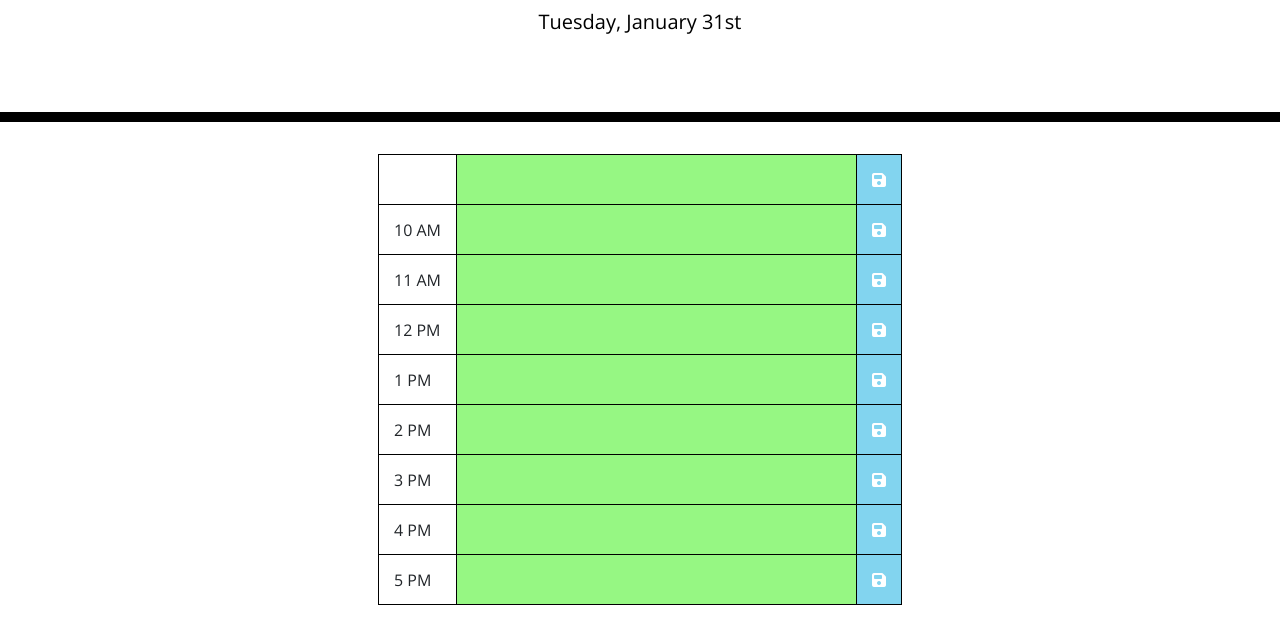
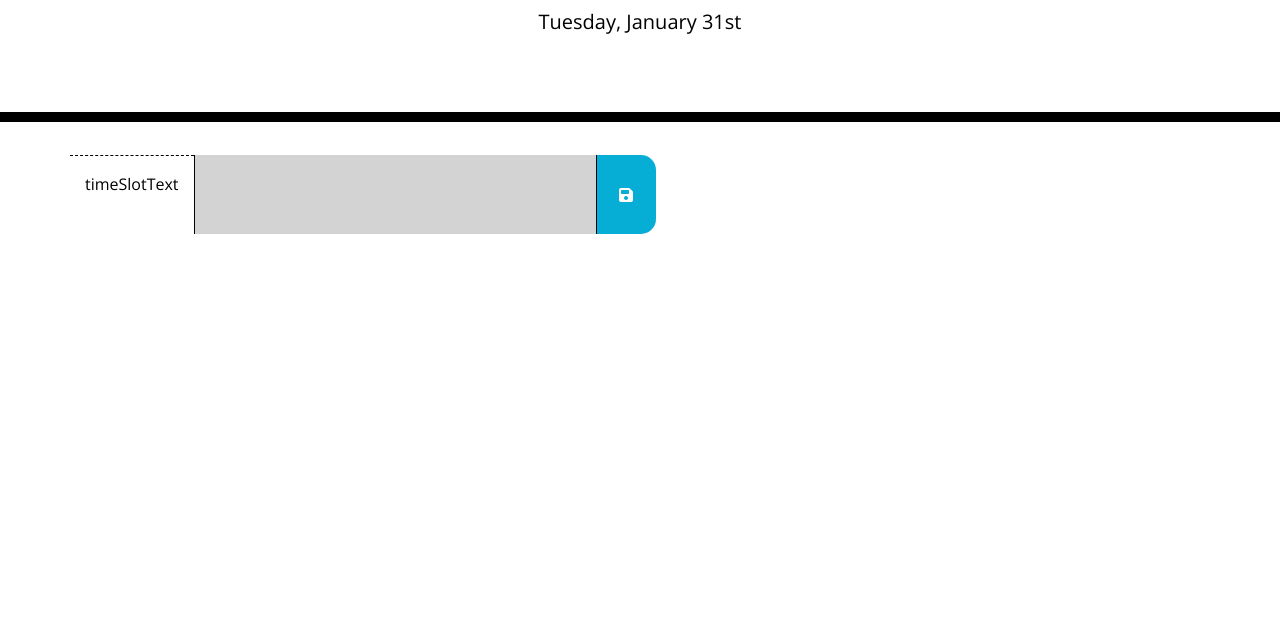
Before and after one commit to Pedrobe9/workd-day-scheduler, a plain HTML site: page index.html in a window 1280 px wide. Shown: the part 182-800 px from the top of the page. Drawn offline with nearby package versions, Linux system fonts and the light colour scheme.

Commit message:
Changed structure of table. Added content to style

```diff
--- a/script.js
+++ b/script.js
@@ -1,38 +1,49 @@
+$(document).ready(function(){
 
 // Reference to DOM elements
 let currentDayEl = $('#currentDay');
 let containerDiv = $("div:first");
-
+//Make save button with class .saveBtn
+let saveBtn;
+containerDiv.addClass('time-block')
 
 let currentDate = moment().format("dddd, MMMM Do");
 currentDayEl.text(currentDate);
 
-// create table rows
-// create div and attach  to containerDiv
-let tableRowsSection = $('<table>');
-containerDiv.append(tableRowsSection);
-// create table rows
-let tableRow1 = $('<tr><td id="r1c1" class="c1"></td><td id="r1c2" class="c2"></td><td id="r1c3" class="c3"><a href="#"><i class="fa-solid fa-floppy-disk"></i></a></td></tr>');
-tableRowsSection.append(tableRow1);
-let tableRow2 = $('<tr><td id="r2c1" class="c1">10 AM</td><td id="r2c2" class="c2"></td><td id="r2c3" class="c3"><a href="#"><i class="fa-solid fa-floppy-disk"></i></a></td></tr>');
-tableRowsSection.append(tableRow2);
-let tableRow3 = $('<tr><td id="r3c1" class="c1">11 AM</td><td id="r3c2" class="c2"></td><td id="r3c3" class="c3"><a href="#"><i class="fa-solid fa-floppy-disk"></i></a></td></tr>');
-tableRowsSection.append(tableRow3);
-let tableRow4 = $('<tr><td id="r4c1" class="c1">12 PM</td><td id="r4c2" class="c2"></td><td id="r4c3" class="c3"><a href="#"><i class="fa-solid fa-floppy-disk"></i></a></td></tr>');
-tableRowsSection.append(tableRow4);
-let tableRow5 = $('<tr><td id="r5c1" class="c1">1 PM</td><td id="r5c2" class="c2"></td><td id="r5c3" class="c3"><a href="#"><i class="fa-solid fa-floppy-disk"></i></a></td></tr>');
-tableRowsSection.append(tableRow5);
-let tableRow6 = $('<tr><td id="r6c1" class="c1">2 PM</td><td id="r6c2" class="c2"></td><td id="r6c3" class="c3"><a href="#"><i class="fa-solid fa-floppy-disk"></i></a></td></tr>');
-tableRowsSection.append(tableRow6);
-let tableRow7 = $('<tr><td id="r7c1" class="c1">3 PM</td><td id="r7c2" class="c2"></td><td id="r7c3" class="c3"><a href="#"><i class="fa-solid fa-floppy-disk"></i></a></td></tr>');
-tableRowsSection.append(tableRow7);
-let tableRow8 = $('<tr><td id="r8c1" class="c1">4 PM</td><td id="r8c2" class="c2"></td><td id="r8c3" class="c3"><a href="#"><i class="fa-solid fa-floppy-disk"></i></a></td></tr>');
-tableRowsSection.append(tableRow8);
-let tableRow9 = $('<tr><td id="r9c1" class="c1">5 PM</td><td id="r9c2" class="c2"></td><td id="r9c3" class="c3"><a href="#"><i class="fa-solid fa-floppy-disk"></i></a></td></tr>');
-tableRowsSection.append(tableRow9);
+// time using moment.js
+let time = moment().format("hh A");
 
 
-// Borders of table and position
+  // .description determines how text is wrapped in text area
+  let inputNote = $('<textarea rows="2" cols="40" class="description">');
+  // Time slot creation
+  let timeSlot = $('<p class="hour">');
+  timeSlot.text('timeSlotText');
+
+  //Color of textarea changes with time
+  console.log(time);
+  let currentClass;
+  if (timeSlot.text() < time) {
+      currentClass = "past";
+  } else if (timeSlot.text() == time) {
+      currentClass = "present";
+  } else {
+      currentClass = "past";
+  }
+  inputNote.addClass(currentClass);
+  //Make save button with class .saveBtn
+  saveBtn = $('<i class="saveBtn fa-solid fa-floppy-disk"></i>');
+  // construct the row
+  let tableRow = $('<div class="row">');
+  tableRow.append(timeSlot, inputNote, saveBtn);
+  containerDiv.append(tableRow);
+
+
+
+
+
+
+/*/ Borders of table and position
 let tableFrame = $('td');
 tableFrame.css({"height":"50px", "border":"1px solid black", "padding":"15px"});
 tableRowsSection.parent().css({"display":"flex", "justify-content":"center"});
@@ -61,4 +72,11 @@ for (let i = 0; i < 8; i++) {
           $(textSlot[j]).css("background-color", "rgba(20, 20, 20, 0.3)");
         }
     }
-}
+}*/
+
+
+
+
+
+
+});
--- a/style.css
+++ b/style.css
@@ -36,10 +36,14 @@ textarea {
   border-top: 1px solid white;
 }
 
+/*Added justify-content, padding*/
 .hour {
   background-color: #ffffff;
   color: #000000;
   border-top: 1px dashed #000000;
+  align-items: center;
+  justify-content: center;
+  padding: 20px 15px;
 }
 
 .past {
@@ -57,12 +61,18 @@ textarea {
   color: white;
 }
 
+/* Modified, added display, width, align, flex-wrap */
 .saveBtn {
+  display: flex;
+  width: 60px;
   border-left: 1px solid black;
   border-top-right-radius: 15px;
   border-bottom-right-radius: 15px;
   background-color: #06aed5;
   color: white;
+  align-items: center;
+  flex-wrap: nowrap;
+  justify-content: center;
 }
 
 .saveBtn i:hover {
```
Also changed, not shown: assets/floppy-disk.svg (deleted).
